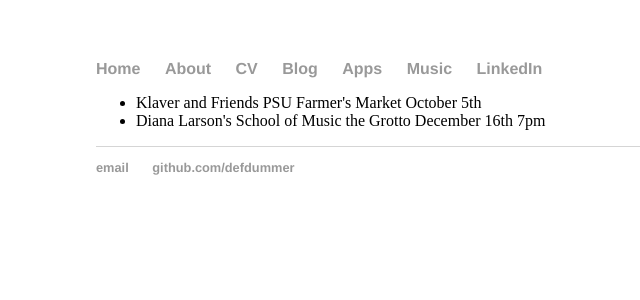
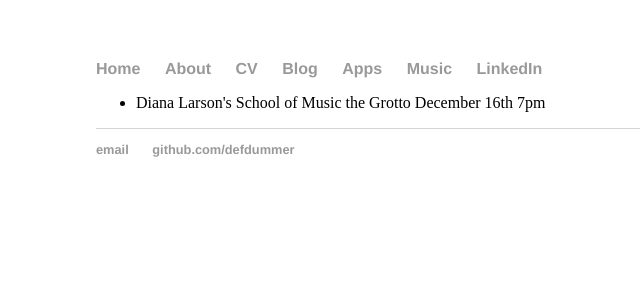
Before and after one commit to defdummer/defdummerold, a Jekyll site: the page built from music/index.html, in a window 1280 px wide. Shown: the top 300 px of the page, without its empty margins (96-736 px from the left). Built offline with Jekyll 4.4.1, drawn with Linux system fonts in a browser that asks for light colours.

Commit message:
Removing PSU gig

```diff
--- a/music/index.html
+++ b/music/index.html
@@ -2,6 +2,5 @@
 layout: default
 ---
 <ul>
-  <li>Klaver and Friends PSU Farmer's Market October 5th</li>
   <li>Diana Larson's School of Music the Grotto December 16th 7pm</li>
 </ul>
```
